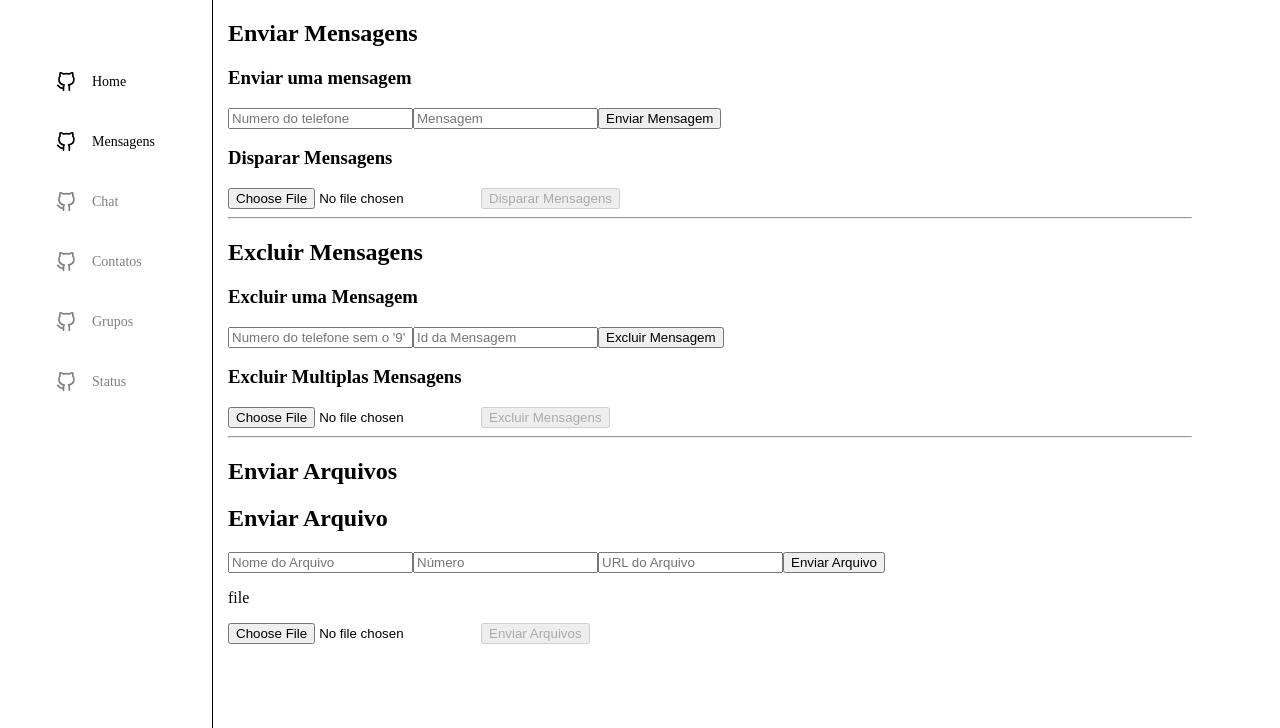
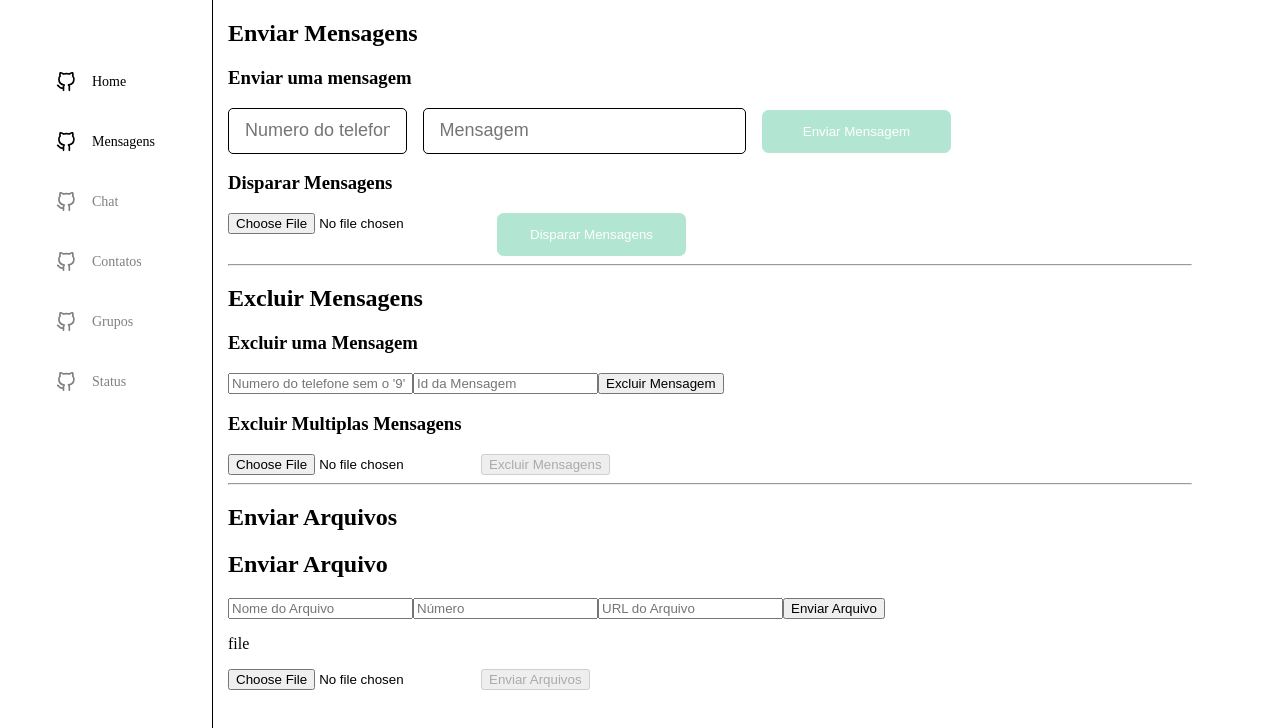
Before and after one commit to OmarBahmad/chatpro-api, a React (Create React App) app: page /message in a window 1280 px wide. Shown: the top 728 px of the page. Built offline with nearby package versions, Linux system fonts and the light colour scheme.

Commit message:
init styles

```diff
--- a/src/Components/ImportExcel/index.js
+++ b/src/Components/ImportExcel/index.js
@@ -1,5 +1,7 @@
+/* eslint-disable react/jsx-pascal-case */
 import React from "react";
 import * as XLSX from "xlsx";
+
 
 export default function ImportExcel({ setItems }) {
   const readExcel = (file) => {
@@ -29,7 +31,6 @@ export default function ImportExcel({ setItems }) {
     promise.then((d) => {
       setItems(d);
     });
-
   };
 
   return (
--- /dev/null
+++ b/src/Components/ImportExcel/styles.js
@@ -0,0 +1,18 @@
+import styled from "styled-components";
+
+export const inputFile = styled.input`
+    font-weight: 500;
+    color: rgb(255, 255, 255);
+    outline: none;
+    border-radius: 0.4rem;
+    padding: 0.8rem 2.5rem;
+    transition: all 0.2s ease 0s;
+    cursor: pointer;
+    background: rgb(4, 170, 109);
+    border: 1px solid rgb(4, 170, 109);
+
+  :disabled {
+    opacity: 0.3;
+    cursor: not-allowed;
+  }
+`;
--- a/src/Pages/Message/SendMessage/SendMultipleMessages/index.js
+++ b/src/Pages/Message/SendMessage/SendMultipleMessages/index.js
@@ -4,6 +4,7 @@ import { sendMessage } from "../../../../Actions/Message";
 import ImportExcel from "../../../../Components/ImportExcel";
 import ExportExcelMessageSucess from "../../../../Components/ExportExcel/ExportExcelMessageSucess";
 import ExportExcelMessageFailed from "../../../../Components/ExportExcel/ExportExcelMessageFailed";
+import * as S from "./styles";
 
 export default function SendMultipleMessages({
   items,
@@ -18,7 +19,6 @@ export default function SendMultipleMessages({
   const [count, setCount] = useState(-1);
   const [amountMessage, setAmountMessage] = useState(0);
   const [showExcel, setShowExcel] = useState(false);
-
 
   async function triggerMessages() {
     const obj = {
@@ -96,22 +96,24 @@ export default function SendMultipleMessages({
   }, [amountMessage]);
 
   return (
-    <div>
+    <S.Container>
       <h3>Disparar Mensagens</h3>
+      <S.ImportMessage>
         <ImportExcel setItems={setItems} setAmountMessage={setAmountMessage} />
-      <button
+        <S.ButtonFile
           onClick={() => setCount((prev) => prev + 1)}
           disabled={amountMessage === 0}
         >
           Disparar Mensagens
-      </button>
+        </S.ButtonFile>
         {amountMessage !== 0 && (
-        <div>
-          <div>Quantidade de Mensagem para serem enviadas: {amountMessage}</div>
-        </div>
+          <S.CardQuant>
+            Quantidade de Mensagens: <strong>{amountMessage}</strong>
+          </S.CardQuant>
         )}
+      </S.ImportMessage>
 
-      {respTrue.length > 0 && showExcel &&(
+      {respTrue.length > 0 && showExcel && (
         <>
           <ExportExcelMessageSucess
             respTrue={respTrue}
@@ -124,7 +126,7 @@ export default function SendMultipleMessages({
           />
         </>
       )}
-      {respFalse.length > 0 && showExcel &&(
+      {respFalse.length > 0 && showExcel && (
         <>
           <ExportExcelMessageFailed
             respFalse={respFalse}
@@ -136,6 +138,6 @@ export default function SendMultipleMessages({
         </>
       )}
       {console.log(checkMessage)}
-    </div>
+    </S.Container>
   );
 }
--- /dev/null
+++ b/src/Pages/Message/SendMessage/SendMultipleMessages/styles.js
@@ -0,0 +1,36 @@
+import styled from "styled-components";
+
+export const Container = styled.div`
+  width: 100%;
+`;
+
+export const ImportMessage = styled.div`
+  width: 100%;
+  display: flex;
+  flex-direction: row;
+`;
+
+
+export const ButtonFile = styled.button`
+    font-weight: 500;
+    color: rgb(255, 255, 255);
+    outline: none;
+    border-radius: 0.4rem;
+    padding: 0.8rem 2.0rem;
+    transition: all 0.2s ease 0s;
+    cursor: pointer;
+    background: rgb(4, 170, 109);
+    border: 1px solid rgb(4, 170, 109);
+    margin-left: 1rem;
+
+  :disabled {
+    opacity: 0.3;
+    cursor: not-allowed;
+  }
+`;
+
+
+export const CardQuant = styled.div`
+  margin-left: 1rem;
+font-size: 20px;
+`;
--- a/src/Pages/Message/SendMessage/SendUniqueMessage/index.js
+++ b/src/Pages/Message/SendMessage/SendUniqueMessage/index.js
@@ -1,6 +1,8 @@
 import React, { useState } from "react";
 import { toast } from "react-hot-toast";
 import { sendMessage } from "../../../../Actions/Message";
+
+import * as S from "./styles";
 
 export default function SendUniqueMessage() {
   const [message, setMessage] = useState("");
@@ -24,21 +26,23 @@ export default function SendUniqueMessage() {
   }
 
   return (
-    <div>
-      <h3>Enviar uma mensagem</h3>
-      <input
+    <S.Container>
+      <S.ContainerHeader>
+        <h3>Enviar uma mensagem</h3>
+      </S.ContainerHeader>
+      <S.InputNumber
         placeholder="Numero do telefone"
         className="input-msg"
         value={number}
         onChange={(e) => setNumber(e.target.value)}
       />
-      <input
+      <S.InputMessage
         placeholder="Mensagem"
         className="input-msg"
         value={message}
         onChange={(e) => setMessage(e.target.value)}
       />
-      <button onClick={sendM}>Enviar Mensagem</button>
-    </div>
+      <S.ButtonSend onClick={sendM}  disabled={message === "" || number === ""}>Enviar Mensagem</S.ButtonSend>
+    </S.Container>
   );
 }
--- /dev/null
+++ b/src/Pages/Message/SendMessage/SendUniqueMessage/styles.js
@@ -0,0 +1,47 @@
+import styled from "styled-components";
+
+export const Container = styled.div`
+  width: 100%;
+`;
+export const ContainerHeader = styled.div`
+  width: 100%;
+`;
+
+export const InputNumber = styled.input`
+  width: 15%;
+  height: 1.75rem;
+  border-radius: 5px;
+  padding: 0.5rem 1rem;
+  border: 1px solid black;
+  outline: none;
+  font-size: 18px;
+`;
+
+export const InputMessage = styled.input`
+  width: 30%;
+  height: 1.75rem;
+  padding: 0.5rem 1rem;
+  border-radius: 5px;
+  margin-left: 1rem;
+  border: 1px solid black;
+  outline: none;
+  font-size: 18px;
+`;
+
+export const ButtonSend = styled.button`
+  font-weight: 500;
+  color: rgb(255, 255, 255);
+  outline: none;
+  border-radius: 0.4rem;
+  padding: 0.8rem 2.5rem;
+  transition: all 0.2s ease 0s;
+  cursor: pointer;
+  background: rgb(4, 170, 109);
+  border: 1px solid rgb(4, 170, 109);
+  margin-left: 1rem;
+
+  :disabled {
+    opacity: 0.3;
+    cursor: not-allowed;
+  }
+`;
--- a/src/Pages/Message/SendMessage/index.js
+++ b/src/Pages/Message/SendMessage/index.js
@@ -11,6 +11,7 @@ export default function SendMessage() {
   return (
     <div>
       <h2>Enviar Mensagens</h2>
+
       <SendUniqueMessage />
       <SendMultipleMessages
         items={items}
```
Lines whose indentation alone changed are shown as unchanged.
